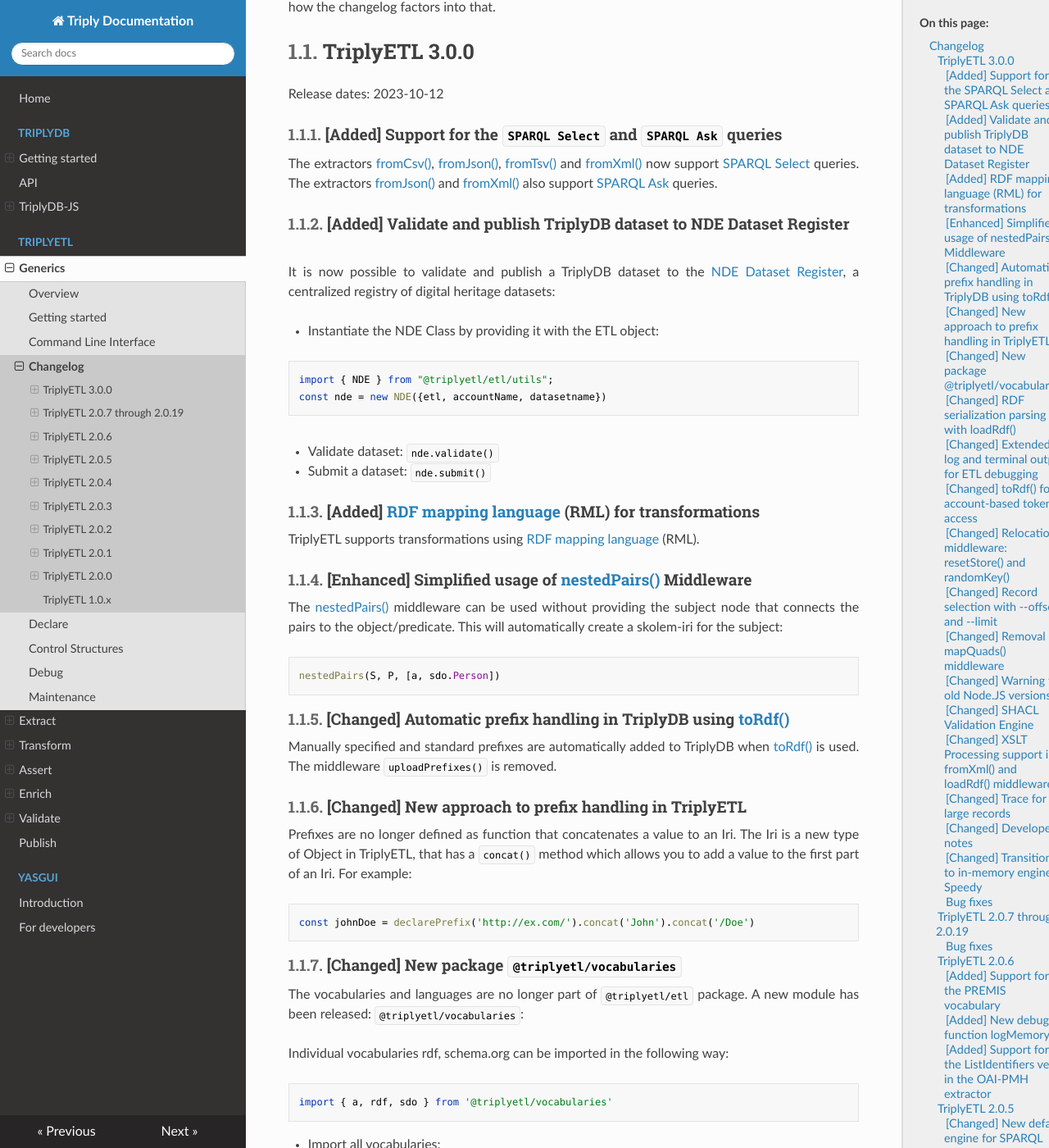
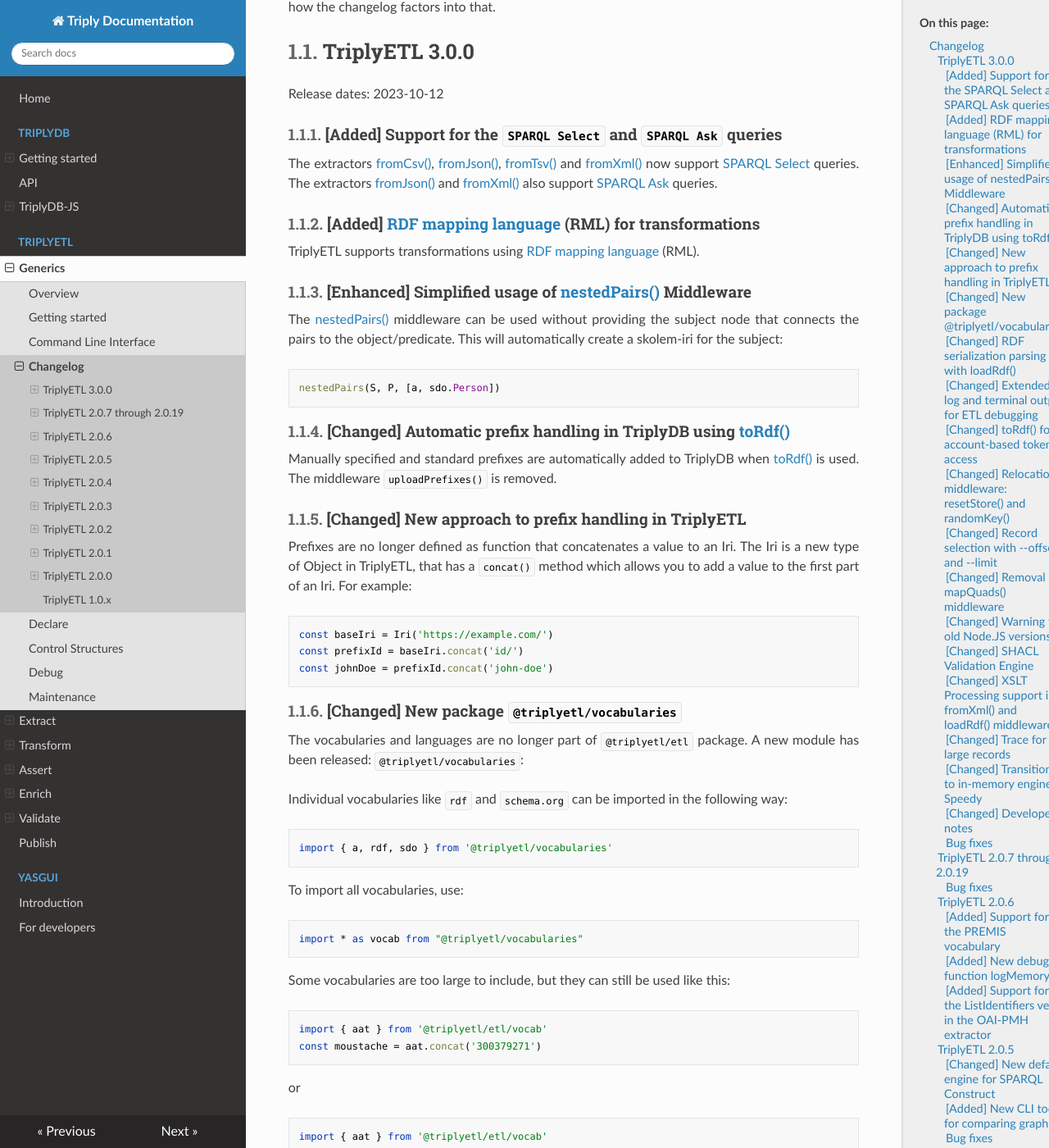
Before and after one commit to TriplyDB/Documentation, an MkDocs documentation site: the page built from docs/triply-etl/changelog/index.md, in a window 1280 px wide and 1400 px high, scrolled down 262 px. Shown: the whole window at 82% size. Built offline with MkDocs 1.6.1, drawn with Linux system fonts in a browser that asks for light colours; some of the changed text lies outside the part shown.

Commit message:
Remove NDE part, remove lists with block content, new example for prefixes

````diff
--- a/docs/triply-etl/changelog/index.md
+++ b/docs/triply-etl/changelog/index.md
@@ -13,19 +13,6 @@
 ### [Added] Support for the `SPARQL Select` and `SPARQL Ask` queries
 The extractors [fromCsv()](../extract/formats/#extractor-fromcsv), [fromJson()](../extract/formats/#extractor-fromjson), [fromTsv()](../extract/formats/#extractor-fromtsv) and [fromXml()](../extract/formats/#extractor-fromxml) now support [SPARQL Select](../extract/types/#sparql-select-queries) queries.
  The extractors [fromJson()](../extract/formats/#extractor-fromjson) and [fromXml()](../extract/formats/#extractor-fromxml) also support [SPARQL Ask](../extract/types/#sparql-ask-queries) queries.
-
-### [Added] Validate and publish TriplyDB dataset to NDE Dataset Register
-It is now possible to validate and publish a TriplyDB dataset to the [NDE Dataset Register](https://datasetregister.netwerkdigitaalerfgoed.nl), a centralized registry of digital heritage datasets:
-
-  - Instantiate the NDE Class by providing it with the ETL object:
-
-```ts
-import { NDE } from "@triplyetl/etl/utils";
-const nde = new NDE({etl, accountName, datasetname})
-```
-  - Validate  dataset: `nde.validate()`
-
-  - Submit a dataset: `nde.submit()`
 
 ### [Added] [RDF mapping language](https://rml.io/docs/rml/introduction/) (RML) for transformations
 TriplyETL supports transformations using [RDF mapping language](https://rml.io/docs/rml/introduction/) (RML).
@@ -43,27 +30,30 @@
 
 ### [Changed] New approach to prefix handling in TriplyETL
 Prefixes are no longer defined as function that concatenates a value to an Iri. The Iri is a new type of Object in TriplyETL, that has a `concat()` method which allows you to add a value to the first part of an Iri. For example:
+
 ```ts
-const johnDoe = declarePrefix('http://ex.com/').concat('John').concat('/Doe')
+const baseIri = Iri('https://example.com/')
+const prefixId = baseIri.concat('id/')
+const johnDoe = prefixId.concat('john-doe')
 ```
 
 ### [Changed] New package `@triplyetl/vocabularies`
 
 The vocabularies and languages are no longer part of `@triplyetl/etl` package. A new module has been released: `@triplyetl/vocabularies`:
 
-Individual vocabularies rdf, schema.org can be imported in the following way:
+Individual vocabularies like `rdf` and `schema.org` can be imported in the following way:
 
 ```ts
 import { a, rdf, sdo } from '@triplyetl/vocabularies'
 ```
 
-  - Import all vocabularies:
+To import all vocabularies, use:
 
 ```ts
 import * as vocab from "@triplyetl/vocabularies"
 ```
 
-   - Some vocabularies are too large to include, they can still be used like this:
+Some vocabularies are too large to include, but they can still be used like this:
 
 ```ts
 import { aat } from '@triplyetl/etl/vocab'
@@ -77,14 +67,14 @@
 addIri({prefix: aat, content: str('300379271'), key: 'moustache'})
 ```
 
-   - To use the RATT `lang` tools:
+To use the RATT `lang` tools:
 
-a\. Import `languages`:
+Import `languages`:
 
 ```ts
 import { languages } from '@triplyetl/vocabularies'
 ```
-b\. Import `languages` and `region`:
+Import `languages` and `region`:
 
 ```ts
 import { region, language } from '@triplyetl/vocabularies'
@@ -139,8 +132,6 @@
  - Removes some unused packages and types.
  - Most @ts-ignore / @ts-expect-error derictives have been removed and fixed.
 
-### [Changed] Transition to in-memory engine Speedy
-[Comunica](https://comunica.dev) is no longer part of TriplyETL, the in-memory engine is now Triply's Speedy.
 
 ### Bug fixes
 
````
Also changed, not shown: other parts of docs/triply-etl/changelog/index.md (+4 -1 lines).
